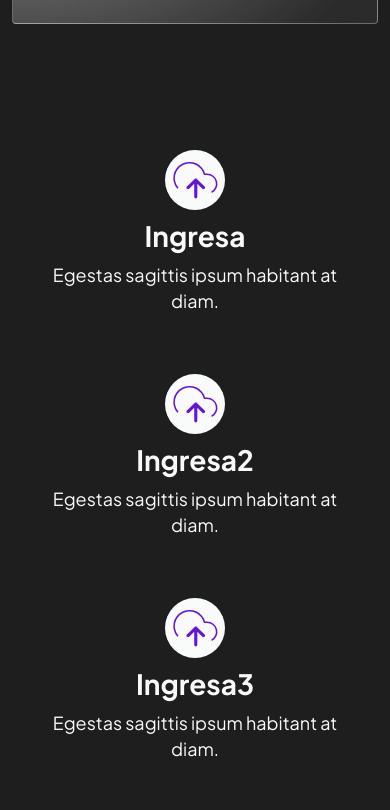
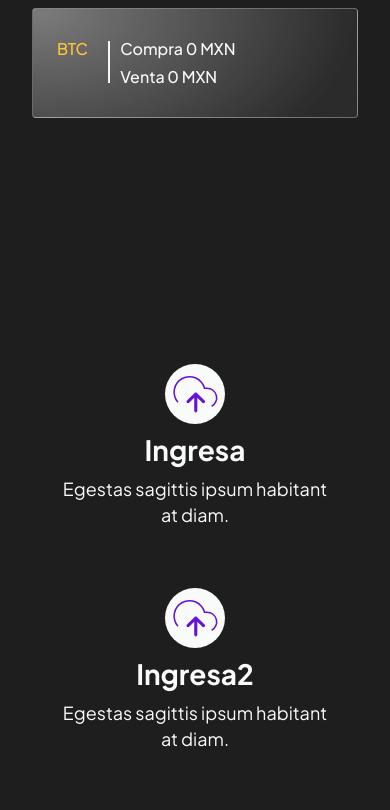
Before and after one commit to Lariicsa/mont-cryptobox, a Vue app: page / in a window 390 px wide. Shown: the part 960-1770 px from the top of the page. Built offline with nearby package versions, Linux system fonts and the light colour scheme; no server answers.

Commit message:
Fix responsive ui details

```diff
--- a/src/scss/components/commoncontent.scss
+++ b/src/scss/components/commoncontent.scss
@@ -26,7 +26,7 @@
   &__content {
     display: flex;
     flex-direction: column;
-    justify-content: space-evenly;
+    justify-content: center;
     align-items: flex-start;
     width: 100%;
     height: 100%;
--- a/src/scss/components/cryptoprice.scss
+++ b/src/scss/components/cryptoprice.scss
@@ -23,6 +23,21 @@
     justify-content: space-between;
     align-items: center;
     position: relative;
+    &:hover {
+      @include from($tablet-landscape) {
+        cursor: pointer;
+      }
+    }
+
+    &:after {
+      content: "";
+      width: 0;
+      height: 0;
+      border-left: 0.8rem solid transparent;
+      border-right: 0.8rem solid transparent;
+      border-top: 0.8rem solid $sunglow;
+      border-radius: $radius;
+      margin-left: 0.8rem;
+    }
   }
-
 }
--- a/src/scss/components/grid.scss
+++ b/src/scss/components/grid.scss
@@ -10,15 +10,14 @@
     justify-items: stretch;
     justify-content: space-between;
     align-items: flex-start;
-    grid-column-gap: 0.8rem;
+    grid-column-gap: 6.4rem;
     grid-row-gap: 0.8rem;
 
     @include until($tablet-landscape) {
       grid-template-columns: repeat(2, 1fr);
-    }
-    @include tablet {
       grid-column-gap: 3.2rem;
     }
+
     @include mobile {
       grid-template-columns: 1fr;
     }
--- a/src/scss/components/heroimage.scss
+++ b/src/scss/components/heroimage.scss
@@ -16,6 +16,7 @@
   }
 
   &__text {
+    margin: 2.4rem 0;
     font-size: $regular-size;
     line-height: $regular-size + $global-rythm;
     font-weight: $regular;
--- a/src/scss/shared/global.scss
+++ b/src/scss/shared/global.scss
@@ -85,7 +85,7 @@ h3 {
     @extend .container;
     max-width: $maxwidth-inner-containner;
     @include until($tablet-landscape) {
-      padding: 0 1.2rem;
+      padding: 0 3.2rem;
     }
   }
 }
@@ -129,6 +129,11 @@ h3 {
 
   &.globalmargin {
     margin: 4rem 0;
+    &.extratop {
+      @include until($tablet-landscape) {
+        margin: 16rem 0;
+      }
+    }
   }
 }
 
--- a/src/views/HomeView.vue
+++ b/src/views/HomeView.vue
@@ -10,7 +10,7 @@
         right="0"
       />
     </div>
-    <div class="row globalmargin">
+    <div class="row globalmargin extratop">
       <div class="grid__container cols4">
         <Icontext
           v-for="item in icons"
```
